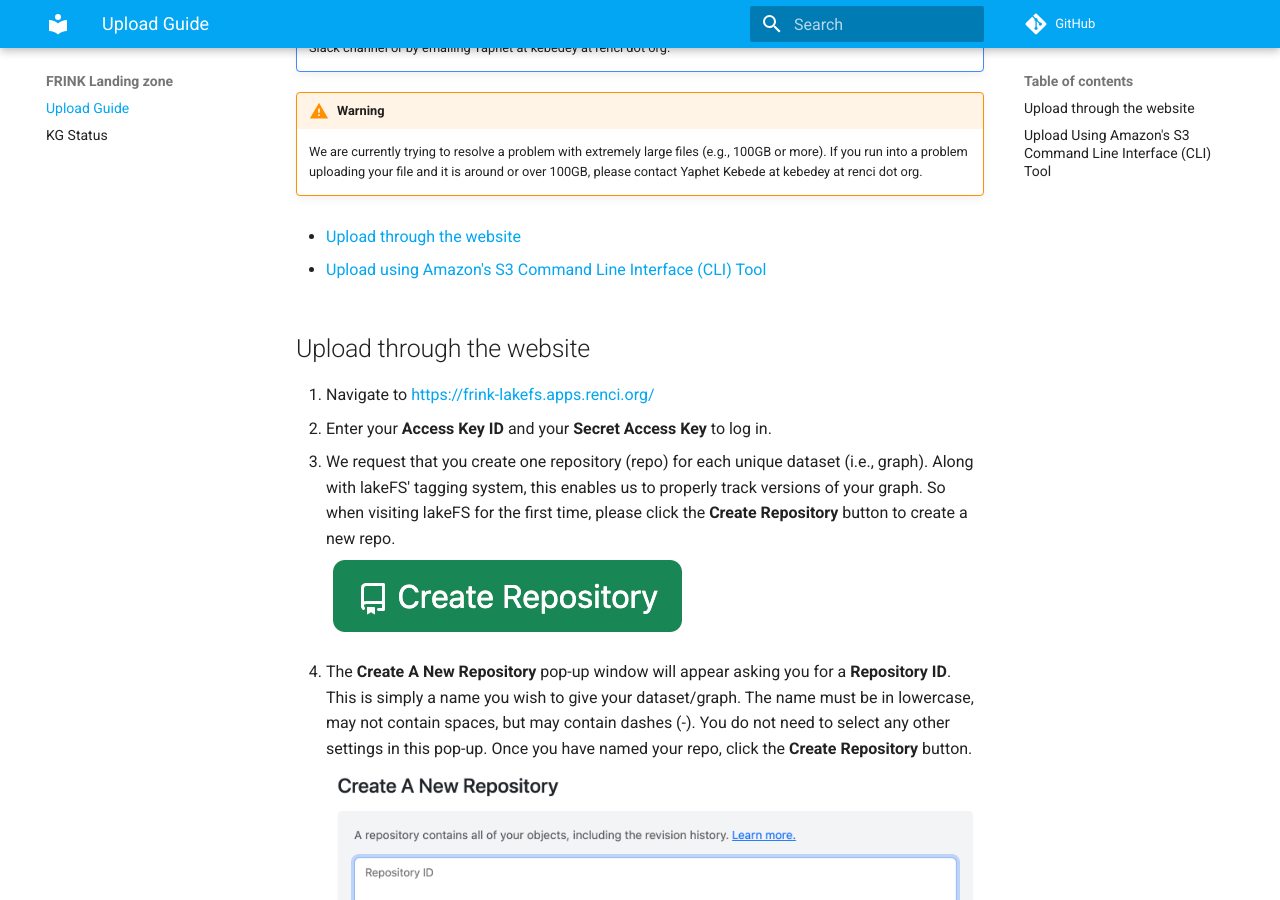
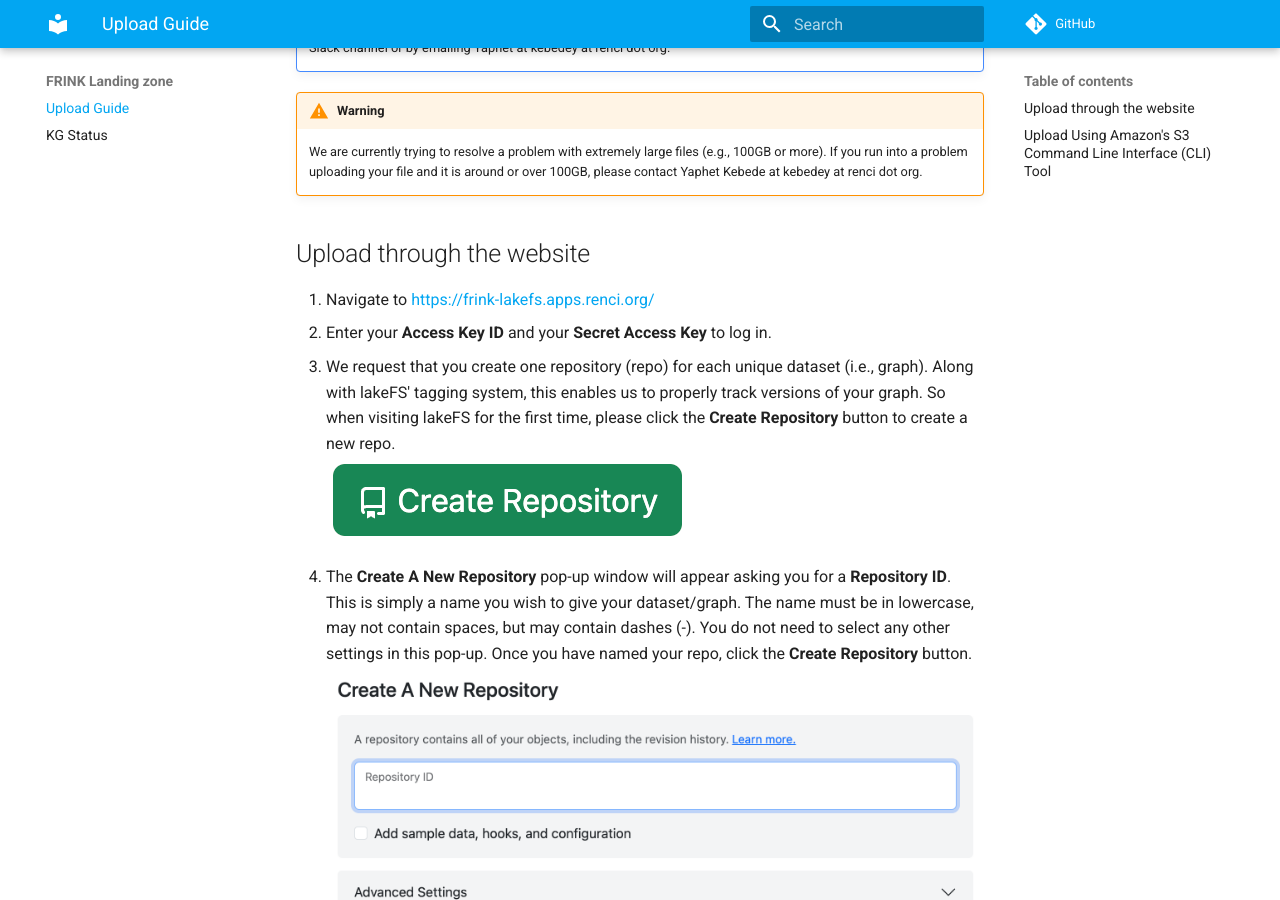
Before and after one commit to frink-okn/frink-landing-zone, an MkDocs documentation site: the page built from docs/index.md, in a window 1280 px wide and 900 px high, scrolled down 371 px. Built offline with MkDocs 1.6.1 and Material for MkDocs 9.7.7, drawn with Linux system fonts in a browser that asks for light colours; comment, search, counter and statistics services are not loaded.

Commit message:
Update index.md

```diff
--- a/docs/index.md
+++ b/docs/index.md
@@ -11,12 +11,6 @@
 
     We are currently trying to resolve a problem with extremely large files (e.g., 100GB or more). If you run into a problem uploading your file and
     it is around or over 100GB, please contact Yaphet Kebede at kebedey at renci dot org.
-
-
-- [Upload through the website](#upload-through-the-website)
-
-- [Upload using Amazon's S3 Command Line Interface (CLI) Tool](#upload-using-amazons-s3-command-line-interface-cli-tool)
-
 
 ## Upload through the website
 
@@ -77,10 +71,12 @@
 
 
 !!! note
-    More details about using the AWS CLI can be found at <a href="https://docs.lakefs.io/integrations/aws_cli.html">Using lakeFS with the AWS
-    CLI</a>.
+
+     More details about using the AWS CLI can be found at <a href="https://docs.lakefs.io/integrations/aws_cli.html">Using lakeFS with the AWS
+     CLI</a>.
 
 
 !!! info
-   This could work with other s3 clients. Possible options are also listed at <a href="https://docs.lakefs.io/howto/copying.html">Copying Data
-   to/from lakeFS</a>.
+
+    This could work with other s3 clients. Possible options are also listed at <a href="https://docs.lakefs.io/howto/copying.html">Copying Data
+    to/from lakeFS</a>.
```
